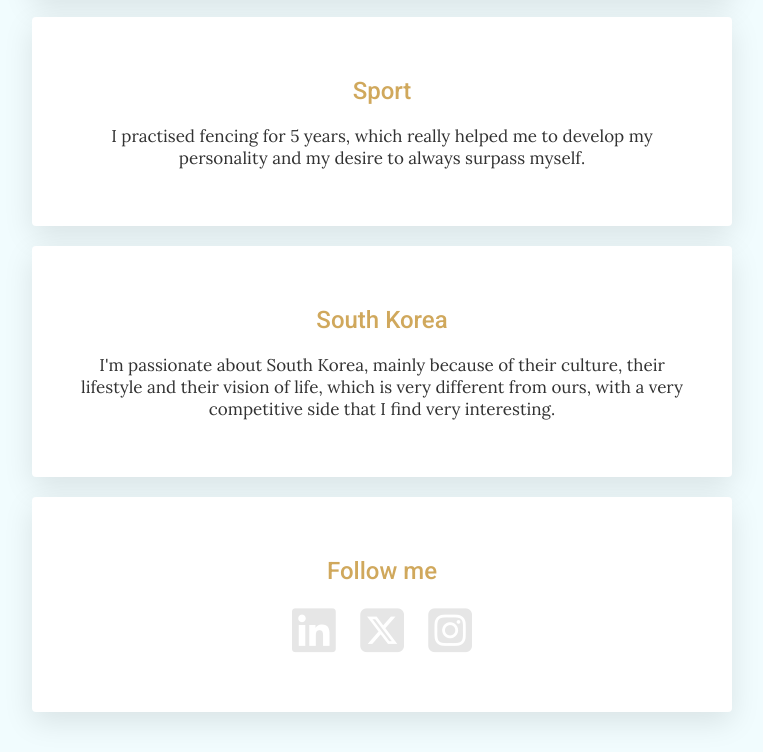
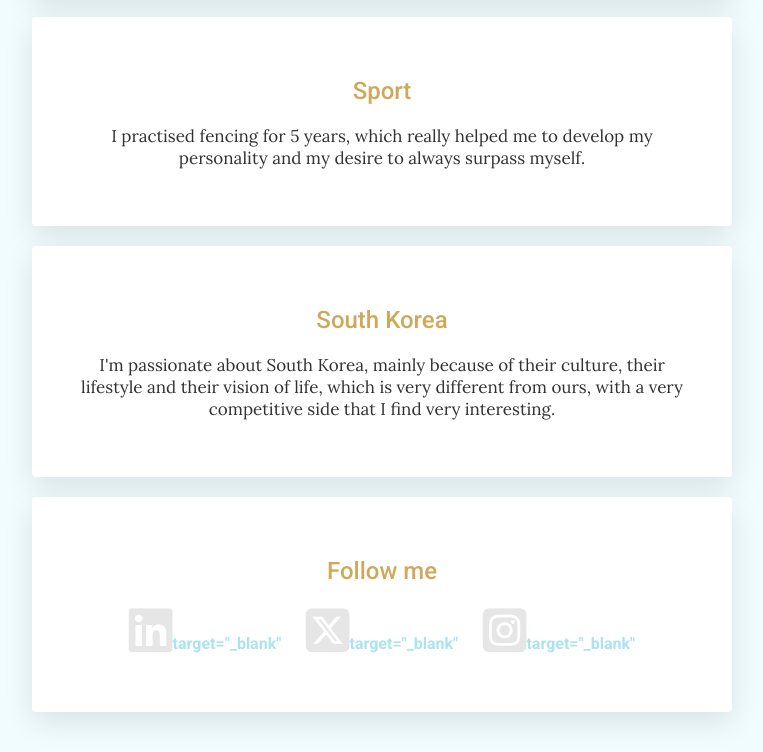
Before and after one commit to Elouan-Olivier/my-profile, a plain HTML site: page index.html in a window 1280 px wide. Shown: the part 752-1504 px from the top of the page, without its empty margins (258-1021 px from the left). Drawn offline with Linux system fonts and the light colour scheme.

Commit message:
index.html

```diff
--- a/index.html
+++ b/index.html
@@ -55,13 +55,13 @@
 
 				<ul class="list-inline">
 					<li>
-						<a href="https://www.linkedin.com/in/elouan-olivier-349220291/"><i class="fa-brands fa-linkedin"></i></a>
+						<a href="https://www.linkedin.com/in/elouan-olivier-349220291/"><i class="fa-brands fa-linkedin"></i>target="_blank"</a>
 					</li>
 					<li>
-						<a href="https://twitter.com/Karma20477149" target="_blank"><i class="fa-brands fa-square-x-twitter"></i></a>
+						<a href="https://twitter.com/Karma20477149" target="_blank"><i class="fa-brands fa-square-x-twitter"></i>target="_blank"</a>
 					</li>
 					<li>
-						<a href="https://www.instagram.com/elouan_nds/"><i class="fa-brands fa-square-instagram"></i></a>
+						<a href="https://www.instagram.com/elouan_nds/"><i class="fa-brands fa-square-instagram"></i>target="_blank"</a>
 					</li>
 				</ul>
 			</div>
```
